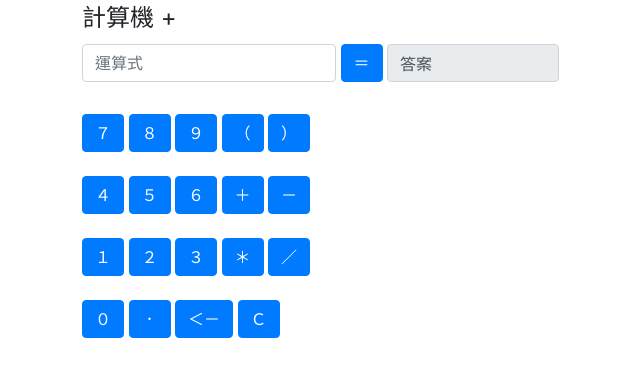
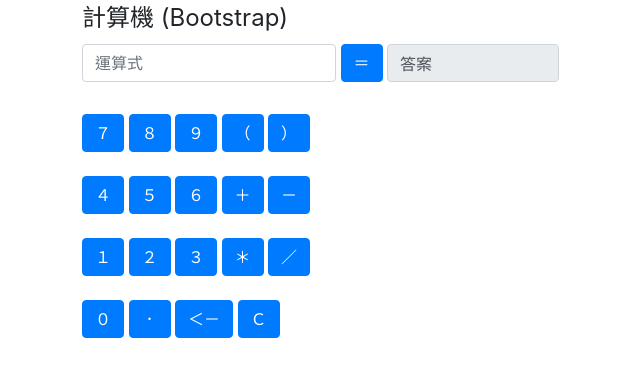
Before and after one commit to johnkao3/Web-Study, a plain HTML site: page 05_Calc (Ver.Bootstrap)/index.html in a window 1280 px wide. Shown: the whole page, without its empty margins (3-643 px from the left). Drawn offline with nearby package versions, Linux system fonts and the light colour scheme.

Commit message:
Change Title Name

```diff
--- a/05_Calc (Ver.Bootstrap)/index.html
+++ b/05_Calc (Ver.Bootstrap)/index.html
@@ -12,7 +12,7 @@
     <form id="register" name="register" class="form-inline">
       <fieldset id="fs00">
         <legend>
-          計算機 +
+          計算機 (Bootstrap)
         </legend>
         <input type="text"   id="expr"    class="form-control mb-2" name="expr" size="18" placeholder="運算式" required />
         <input type="button" id="btnCalc" class="btn btn-primary mb-2" name="btnCalc" value="＝">
@@ -41,8 +41,9 @@
     </form>
   </div>
 </body>
+  <!-- 引入順序很重要!!! -->
   <script src="https://code.jquery.com/jquery-3.3.1.slim.min.js" integrity="sha384-q8i/X+965DzO0rT7abK41JStQIAqVgRVzpbzo5smXKp4YfRvH+8abtTE1Pi6jizo" crossorigin="anonymous"></script>
   <script src="https://cdnjs.cloudflare.com/ajax/libs/popper.js/1.14.3/umd/popper.min.js" integrity="sha384-ZMP7rVo3mIykV+2+9J3UJ46jBk0WLaUAdn689aCwoqbBJiSnjAK/l8WvCWPIPm49" crossorigin="anonymous"></script>
   <script src="https://stackpath.bootstrapcdn.com/bootstrap/4.1.3/js/bootstrap.min.js" integrity="sha384-ChfqqxuZUCnJSK3+MXmPNIyE6ZbWh2IMqE241rYiqJxyMiZ6OW/JmZQ5stwEULTy" crossorigin="anonymous"></script>
   <script src="./Client/js/app.js"></script>
-  </html>
+</html>
```
